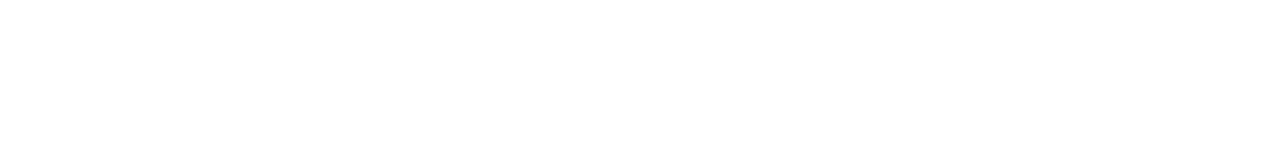
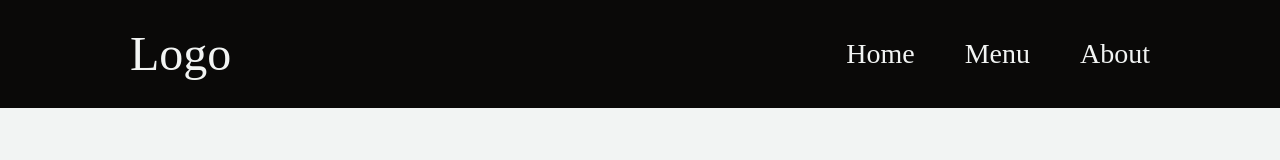
Before and after one commit to sth21/odin-restaurant-page, a website built with webpack: page dist/index.html in a window 1280 px wide. Built offline with nearby package versions, Linux system fonts and the light colour scheme.

Commit message:
Add nav bar mockup along with webpack inclusion of CSS and fonts

```diff
--- a/package.json
+++ b/package.json
@@ -18,6 +18,8 @@
   },
   "homepage": "https://github.com/sth21/odin-restaurant-page#readme",
   "devDependencies": {
+    "css-loader": "^6.7.1",
+    "style-loader": "^3.3.1",
     "webpack": "^5.74.0",
     "webpack-cli": "^4.10.0"
   }
--- /dev/null
+++ b/src/nav.js
@@ -0,0 +1,3 @@
+export default function renderNav() {
+
+}
--- /dev/null
+++ b/src/style.css
@@ -0,0 +1,83 @@
+/* http://meyerweb.com/eric/tools/css/reset/
+   v2.0 | 20110126
+   License: none (public domain)
+*/
+
+html, body, div, span, applet, object, iframe,
+h1, h2, h3, h4, h5, h6, p, blockquote, pre,
+a, abbr, acronym, address, big, cite, code,
+del, dfn, em, img, ins, kbd, q, s, samp,
+small, strike, strong, sub, sup, tt, var,
+b, u, i, center,
+dl, dt, dd, ol, ul, li,
+fieldset, form, label, legend,
+table, caption, tbody, tfoot, thead, tr, th, td,
+article, aside, canvas, details, embed,
+figure, figcaption, footer, header, hgroup,
+menu, nav, output, ruby, section, summary,
+time, mark, audio, video {
+	margin: 0;
+	padding: 0;
+	border: 0;
+	font-size: 100%;
+	font: inherit;
+	vertical-align: baseline;
+}
+/* HTML5 display-role reset for older browsers */
+article, aside, details, figcaption, figure,
+footer, header, hgroup, menu, nav, section {
+	display: block;
+}
+ol, ul {
+	list-style: none;
+}
+
+@import url('https://fonts.googleapis.com/css2?family=Libre+Baskerville&display=swap');
+
+:root {
+    font-family: 'Libre Baskerville', serif;
+    height: 100vh;
+    width: 100vw;
+    font-size: 40px;
+    color: var(--white);
+    --black: #0A0908;
+    --red: #49111C;
+    --white: #F2F4F3;
+    --lightbrown: #A9927D;
+    --green: #5E503F;
+}
+
+body {
+    line-height: 1;
+    height: 100%;
+    width: 100%;
+    background-color: var(--white);
+}
+
+#content {
+    display: grid;
+    grid-template: 1fr 4fr / 1fr;
+}
+
+#nav {
+    display: flex;
+    background-color: var(--black);
+    color: var(--white);
+
+}
+
+.logo {
+    margin-right: auto;
+    padding: 30px;
+    margin-left: 100px;
+    font-size: 1.2rem;
+}
+
+.sections {
+    display: flex;
+    align-items: center;
+    gap: 50px;
+    padding: 30px;
+    margin-right: 100px;
+    font-size: .7rem;
+}
--- a/webpack.config.js
+++ b/webpack.config.js
@@ -6,4 +6,16 @@ module.exports = {
     filename: 'main.js',
     path: path.resolve(__dirname, 'dist'),
   },
+  module: {
+    rules: [
+      {
+        test: /\.css$/i,
+        use: ['style-loader', 'css-loader'],
+      },
+      {
+        test: /\.(|woff2|eot|ttf|otf)$/i,
+        type: 'asset/resource',
+      },
+    ],
+  },
 };
```
Also changed, not shown: dist/index.html, src/about.js (added), src/home.js (added), src/menu.js (added), 1 other file.
